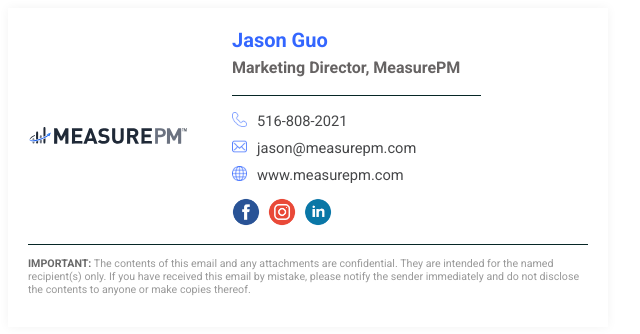
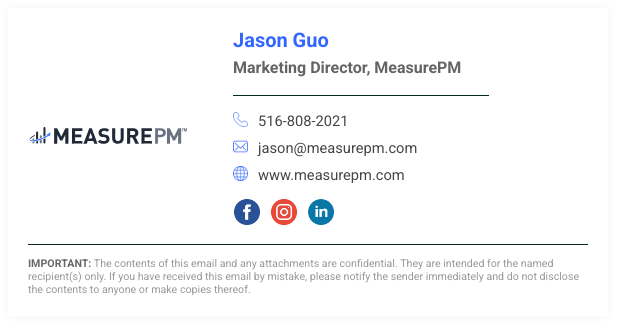
Before and after one commit to keshurgojiya/Email-Signature-for-Jason-guo, a plain HTML site: page index.html in a window 1280 px wide. Shown: the full height of the page, 0-640 px from the left. Drawn offline with Linux system fonts and the light colour scheme.

Commit message:
Removed div tag and convert it in to table structure

```diff
--- a/index.html
+++ b/index.html
@@ -6,25 +6,34 @@
   <title>Email Signature - MeasurePM</title>
   <meta name="viewport" content="width=device-width, initial-scale=1.0" />
   <link href="https://fonts.googleapis.com/css2?family=Roboto:wght@400;700&display=swap" rel="stylesheet">
+  <style>
+    @media only screen and (max-width: 440px) {
+      .stack-column,
+      .stack-column td {
+        display: block !important;
+        width: 100% !important;
+        text-align: left !important;
+      }
+    }
+  </style>
 </head>
 
 <body>
   <table border="0" cellspacing="0" cellpadding="0" width="100%"
-      style="max-width: 600px; width: 100%; font-family: 'Roboto', sans-serif; background-color: #ffffff; box-shadow: 0 0 10px rgba(0, 0, 0, 0.05); padding: 20px;">
+    style="max-width: 600px; font-family: 'Roboto', sans-serif; background-color: #ffffff; box-shadow: 0 0 10px rgba(0,0,0,0.05); padding: 20px;">
     <tr>
       <td>
-          <div style="display: flex; justify-content: space-between; align-items: center; flex-wrap: wrap;">
-            <div style="margin-right: 44px; padding: 20px 0px;">
-              <img src="images/logo_header.svg" alt="logo" width="160"
-                style="max-width: 100%; height: auto; display: block;">
-            </div>
-            <div style="flex: 1 1 300px;">
+        <table width="100%" cellpadding="0" cellspacing="0">
+          <tr class="stack-column">
+            <td style="width: 160px; padding: 20px 0;">
+              <img src="images/logo_header.svg" alt="logo" width="160" style="display: block; margin-right: 45px;">
+            </td>
+            <td>
               <p style="color: #3366ff; font-size: 15pt; font-weight: 700; margin: 0;">Jason Guo</p>
               <p style="color: #666363; font-size: 12pt; font-weight: bold; margin-top: 6px; margin-bottom: 18px;">
-                Marketing Director,
-                MeasurePM</p>
+                Marketing Director, MeasurePM</p>
 
-              <p style="border-top: 1px solid #072726; width: 70%;"></p>
+              <p style="border-top: 1px solid #072726; width: 72%;"></p>
 
               <p style="font-size: 11pt; margin: 0 0 5px; display: flex;">
                 <img src="images/phone.png" alt="phone" width="15" height="15" style="padding-right: 10px;" />
@@ -42,26 +51,20 @@
                   style="text-decoration: none; color: #454648;">www.measurepm.com</a>
               </p>
 
-              <p style="margin: 14px 0; display: flex; gap: 2px;">
-                <a href="https://www.facebook.com/groups/551647535757481" target="_blank"
-                  style="text-decoration: none;">
-                  <img src="images/facebook.png" alt="Facebook" width="28" height="28" /></a>&nbsp;
-                <a href="https://www.instagram.com/measure.pm/" target="_blank" style="text-decoration: none;">
-                  <img src="images/instagram.png" alt="Instagram" width="28" height="28" /></a>&nbsp;
-                <a href="https://www.linkedin.com/company/measurepm/" target="_blank" style="text-decoration: none;">
-                  <img src="images/linkedin.png" alt="LinkedIn" width="28" height="28" /></a>
+              <p style="margin: 14px 0;">
+                <a href="https://www.facebook.com/groups/551647535757481" target="_blank"><img src="images/facebook.png" alt="Facebook" width="28" height="28" style="margin-right: 5px;" /></a>
+                <a href="https://www.instagram.com/measure.pm/" target="_blank"><img src="images/instagram.png" alt="Instagram" width="28" height="28" style="margin-right: 5px;" /></a>
+                <a href="https://www.linkedin.com/company/measurepm/" target="_blank"><img src="images/linkedin.png" alt="LinkedIn" width="28" height="28" /></a>
               </p>
-            </div>
-          </div>
+            </td>
+          </tr>
+        </table>
       </td>
     </tr>
     <tr>
       <td style="border-top: 1px solid #072726;">
-          <p style="color: #999999; font-size: 8pt; font-weight: 400; margin-top: 12px;">
-            <strong style="color: #686868;">IMPORTANT:</strong> The contents of this email and any
-            attachments are confidential. They are intended for the named recipient(s) only. If you have
-            received this email by mistake, please notify the sender immediately and do not disclose the
-            contents to anyone or make copies thereof.
+        <p style="color: #999999; font-size: 8pt; margin: 12px 0 0;">
+          <strong style="color: #686868;">IMPORTANT:</strong> The contents of this email and any attachments are confidential. They are intended for the named recipient(s) only. If you have received this email by mistake, please notify the sender immediately and do not disclose the contents to anyone or make copies thereof.
         </p>
       </td>
     </tr>
```
Lines whose indentation alone changed are shown as unchanged.
